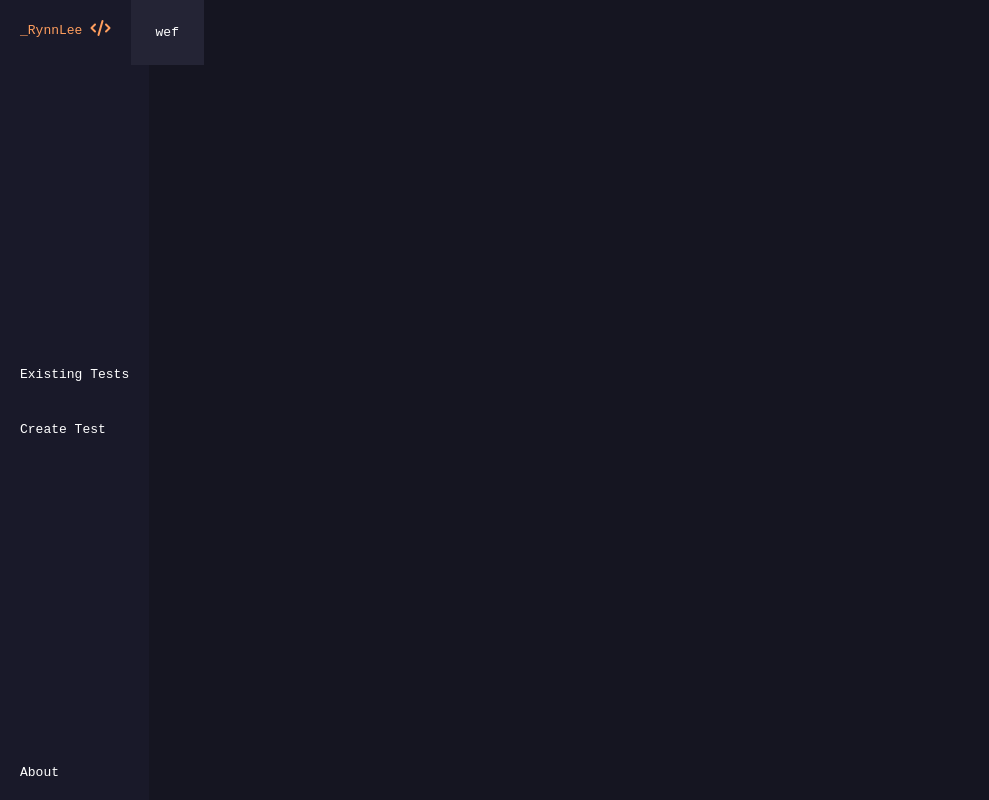
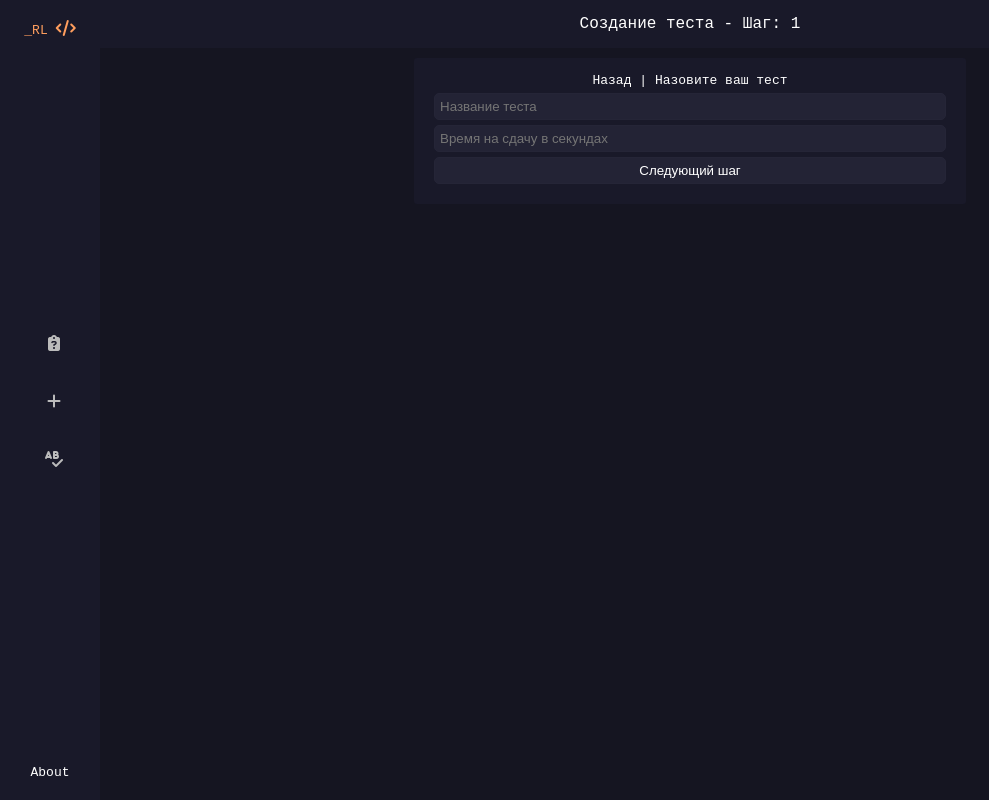
Before and after one commit to Rynn-Lee/Questioner, a React (Create React App) app: page / in a window 1280 px wide. Shown: the whole page, without its empty margins (0-989 px from the left). Built offline with nearby package versions, Linux system fonts and the light colour scheme.

Commit message:
Basic look

```diff
--- a/src/App.js
+++ b/src/App.js
@@ -1,12 +1,41 @@
+import { createContext, useContext, useEffect, useState } from 'react';
 import './App.sass';
-import { Content } from './components/Content';
+import { Create } from './components/Create';
+import { Show } from './components/Show';
 import { Sidebar } from './components/Sidebar';
+import { Test } from './components/TestHistory';
+import { DBservice } from './api/DataStorage'
+import { About } from './components/About';
+
+export const pageHandler = createContext()
+
+function PageRender(props){
+  const pageName = props.page;
+  switch(pageName){
+    case "Create": return <Create />;
+    case "Show": return <Show />;
+    case "Test": return <Test />;
+    case "About": return <About />;
+    default: return <Show />
+  }
+}
 
 function App() {
+  const [step, setStep] = useState(1)
+  const [page, setPage] = useState("Create")
+  const [questionsList, setQuestionsList] = useState([])
+  const [addQuestion, setAddQuestion] = useState([])
+
+  useEffect(() => {
+    setQuestionsList(DBservice.fetchAll())
+  }, [])
+
   return (
     <div className="App">
-      <Sidebar />
-      <Content />
+      <pageHandler.Provider value={{page, setPage, questionsList, setQuestionsList, step, setStep, addQuestion, setAddQuestion}}>
+        <Sidebar />
+        <PageRender page={page} />
+      </pageHandler.Provider>
     </div>
   );
 }
--- a/src/App.sass
+++ b/src/App.sass
@@ -10,6 +10,14 @@ body
 $theme: #ff9e5e
 .theme
   color: $theme
+
+hr
+  width: 100%
+  border: 1px solid $theme
+
+.fa
+  margin-left: 8px
+  font-size: calc(var(--index) / 1.15)
 
 .App
   display: flex
@@ -25,8 +33,10 @@ $theme: #ff9e5e
   position: fixed
   left: 0px
   top: 0px
+  width: 100px
   height: 100vh
   background: #191929
+  text-align: center
 
 .logo
   transition: 0.2s
@@ -40,15 +50,15 @@ $theme: #ff9e5e
   flex-direction: column
   padding: 0px
   margin: 0px
+  user-select: none
+  color: #bbbbbb
   .btn
-    padding: 20px
+    padding: 20px 0px 20px 0px
     transition: 0.2s
     &:hover
       background: #242435
+      color: $theme
 
-.fa
-  margin-left: 8px
-  font-size: calc(var(--index) / 1.15)
 
 .about
   padding: 20px
@@ -57,9 +67,82 @@ $theme: #ff9e5e
     background: #242435
 
 .content-wrapper
+  position: fixed
+  display: flex
+  left: 100px
+  right: 0px
+  flex-direction: column
+
+.page-title
+  padding: 15px
+  left: 0px
+  right: 0px
+  font-size: 12pt
+  text-align: center
+  background: #191929
+
+.content
+  padding: 15px
+  left: 0px
+  right: 0px
+
+.create-content
+  display: flex
+  justify-content: center
+  justify-items: center
+  vertical-align: middle
+  padding: 10px
+
+.horizontal
+  display: flex
+  flex-direction: row
+
+
+.creation-card
+  padding: 15px
+  background: #191929
+  border-radius: 3px
+  text-align: center
+  &>input, &>button
+    transition: 0.2s
+    box-sizing: border-box
+    background: #232335
+    border: 1px solid #252537
+    border-radius: 5px
+    margin: 5px
+    min-width: 40vw
+    max-width: 40vw
+    padding: 5px
+    display: block
+    color: #fff
+    &:focus
+      background: #272739
+      border: 1px solid #303042
+      outline: none
+  &>button:hover
+    background: #313143
+
+.Back::after
+  content: " |"
+
+.questions-card
+  display: inline-flex
+  flex-direction: column
   position: relative
-  display: flex
-  background: #242435
-  left: 10.2vw
-  padding: 25px
-  right: 0px
+  padding: 10px
+  margin: 10px
+  transition: 0.2s
+  font-size: 11pt
+  border-radius: 4px
+  background: #232333
+  &>span
+    display: block
+  &:hover
+    transform: scale(1.05)
+  .delete-card
+    display: block
+    text-align: center
+    transition: 200ms
+    width: 100%
+    &:hover
+      color: #ff4a4a
--- /dev/null
+++ b/src/api/DataStorage.js
@@ -0,0 +1,99 @@
+const date = new Date()
+const day = date.getDay()
+const month = date.getMonth()+1
+const year = date.getFullYear()
+
+export const DBservice = {
+  fetchAll(){
+    if(!localStorage.getItem('questions')){
+      localStorage.setItem('questions', JSON.stringify(PreparedQuestions))
+    }
+    const storage = localStorage.getItem('questions')
+    const parsedstorage = JSON.parse(storage)
+    return parsedstorage
+  },
+  add(){
+
+  },
+  remove(id){
+    const storage = localStorage.getItem('questions')
+    const parsedstorage = JSON.parse(storage)
+    const filtered = parsedstorage.filter((questioner) => questioner.id !== id);
+    localStorage.setItem('questions', JSON.stringify(filtered))
+    this.fetchAll()
+    console.log(filtered)
+  },
+  store(){
+
+  }
+}
+
+
+
+
+
+
+
+
+
+
+
+
+
+
+
+
+const PreparedQuestions = [
+  {
+    id: 0,
+    title: "Fisrt questioner",
+    time: 20,
+    date: `${day}-${month}-${year}`,
+    questions: [
+      {
+        id: 0,
+        title: "Do you like the questioner?",
+        question: ["Yes", "Yes", "No", "Yes"],
+        answer: "Yes"
+      },
+      {
+        id: 1,
+        title: "Wanna work on NASA?",
+        question: ["Totally", "Nah", "I'm good", "Toad"],
+        answer: "Nah"
+      },
+      {
+        id: 2,
+        title: "Who's the best?",
+        question: ["RYNN", "LORDCOKIS", "ARCHI", "ME"],
+        answer: "RYNN"
+      }
+    ]
+  },
+  {
+    id: 1,
+    title: "Second questioner",
+    time: 80,
+    date: `${day}-${month}-${year}`,
+    questions: [
+      {
+        id: 0,
+        title: "Do you like the questioner?",
+        question: ["Yes", "Yes", "No", "Yes"],
+        answer: "Yes"
+      },
+      {
+        id: 1,
+        title: "Wanna work on NASA?",
+        question: ["Totally", "Nah", "I'm good"],
+        answer: "Nah"
+      },
+      {
+        id: 2,
+        title: "Who's the best?",
+        question: ["RYNN", "LORDCOKIS", "ARCHI"],
+        answer: "RYNN"
+      }
+    ]
+  }
+]
--- /dev/null
+++ b/src/components/About.js
@@ -0,0 +1,11 @@
+export const About = () => {
+  return(
+    <div className="content-wrapper">
+      <div className="page-title">О проекте</div>
+      <div className="content">
+        Автор проекта: _RynnLee<br />
+        Начало разработки: 21-декабря-2022
+      </div>
+    </div>
+  )
+}
--- a/src/components/Content.js
+++ /dev/null
@@ -1,7 +0,0 @@
-export const Content = () => {
-  return(
-    <div className="content-wrapper">
-      wef
-    </div>
-  )
-}
--- /dev/null
+++ b/src/components/Create.js
@@ -0,0 +1,22 @@
+import { StepOne, StepTwo } from "./Pages/Steps"
+import { useState, useContext } from 'react'
+import { pageHandler } from '../App'
+
+function QuestionConstructor(props){
+  switch(props.page){
+    case 1: return <StepOne />
+    case 2: return <StepTwo />
+  }
+}
+
+export const Create = () => {
+  const page = useContext(pageHandler)
+  return(
+  <div className="content-wrapper">
+    <div className="page-title">Создание теста - Шаг: {page.step}</div>
+      <div className="content create-content">
+        <QuestionConstructor page={page.step} />
+    </div>
+  </div>
+  )
+}
--- /dev/null
+++ b/src/components/Pages/Steps.js
@@ -0,0 +1,26 @@
+import { useContext, useEffect } from 'react'
+import { pageHandler } from '../../App'
+import { DBservice } from '../../api/DataStorage'
+
+export const StepOne = () => {
+  const quest = useContext(pageHandler)
+  return(
+    <div className="creation-card"><span className="Back">Назад</span>  Назовите ваш тест
+      <input placeholder="Название теста"/>
+      <input placeholder="Время на сдачу в секундах"/>
+      <button onClick={() => quest.setStep(2)}>Следующий шаг</button>
+    </div>
+  )
+}
+
+export const StepTwo = () =>{
+  // const quest = useContext(pageHandler)
+  // return(
+  //   <div className="creation-card"><span className=" theme Back" onClick={() => quest.setStep(quest.step -= 1)}>Назад</span> Вопрос №1
+  //     <input placeholder="Название вопроса" onChange={(e) => quest.setNewQuestion({...quest.newQuestion, questions: {title: e.target.value}})}/>
+  //     <input placeholder="Ответ №1" onChange={(e) => quest.setNewQuestion({...quest.newQuestion, questions: { question: [0] = e.target.value}})}/>
+  //     <button onClick={() => quest.setStep(2)}>Следующий шаг</button>
+  //     <button>Завершить</button>
+  //   </div>
+  // )
+}
--- /dev/null
+++ b/src/components/QuestionCard.js
@@ -0,0 +1,25 @@
+import { DBservice } from '../api/DataStorage'
+import { useContext } from 'react'
+import { pageHandler } from '../App'
+
+
+const QuestionCard = (props) => {
+  const page = useContext(pageHandler)
+
+  const deletion = () => {
+    DBservice.remove(props.id)
+    page.setQuestionsList(DBservice.fetchAll())
+  }
+
+  return(
+    <div className="questions-card">
+      <div><span className="theme">Вопросник</span> - {props.title}</div>
+      <div><span className="theme">Время на тест:</span> {props.time} секунд</div>
+      <div><span className="theme">Вопросов:</span> {props.questions.length}</div>
+      <div><span className="theme">Дата создания:</span> {props.date}</div><hr />
+      <div onClick={() => deletion()}><span className="delete-card theme">Удалить</span></div>
+    </div>
+  )
+}
+
+export default QuestionCard
--- /dev/null
+++ b/src/components/Show.js
@@ -0,0 +1,30 @@
+import { DBservice } from '../api/DataStorage'
+import { useContext } from 'react'
+import { pageHandler } from '../App'
+import QuestionCard from './QuestionCard'
+
+export const Show = () => {
+  const page = useContext(pageHandler)
+
+  return(
+    <div className="content-wrapper">
+      <div className="page-title">Ваши тесты</div>
+      <div className="content">
+        {
+          page.questionsList.map((question, index) => {
+            return(
+              <QuestionCard
+                key={question.id}
+                id={question.id}
+                title={question.title}
+                time={question.time}
+                date={question.date}
+                questions={question.questions}
+              />
+            )
+          })
+        }
+      </div>
+    </div>
+  )
+}
--- a/src/components/Sidebar.js
+++ b/src/components/Sidebar.js
@@ -1,12 +1,18 @@
+import { useContext } from 'react'
+import { pageHandler } from '../App'
+
 export const Sidebar = () => {
+  const page = useContext(pageHandler)
+
   return(
     <div className="sidebar">
-      <div className="logo">_RynnLee<i className="fa fa-solid fa-code theme"></i></div>
+      <div className="logo">_RL<i className="fa fa-solid fa-code theme"></i></div>
       <div className="buttons">
-        <span className="btn">Existing Tests</span>
-        <span className="btn">Create Test</span>
+        <span className="btn" onClick={() => page.setPage("Show")}><i className="fa fa-solid fa-clipboard-question"></i></span>
+        <span className="btn" onClick={() => page.setPage("Create")}><i className="fa fa-solid fa-plus"></i></span>
+        <span className="btn" onClick={() => page.setPage("Test")}><i className="fa fa-solid fa-spell-check"></i></span>
       </div>
-      <div className="about">About</div>
+      <div className="about" onClick={() => page.setPage("About")}>About</div>
     </div>
   )
 }
--- /dev/null
+++ b/src/components/TestHistory.js
@@ -0,0 +1,8 @@
+export const Test = () => {
+  return(
+    <div className="content-wrapper">
+      <div className="page-title">История тестирований</div>
+      <div className="content">wefew</div>
+    </div>
+  )
+}
```
Also changed, not shown: package.json (+4 -12 lines), 1 other file (tests, documents, lock files or other folders).
